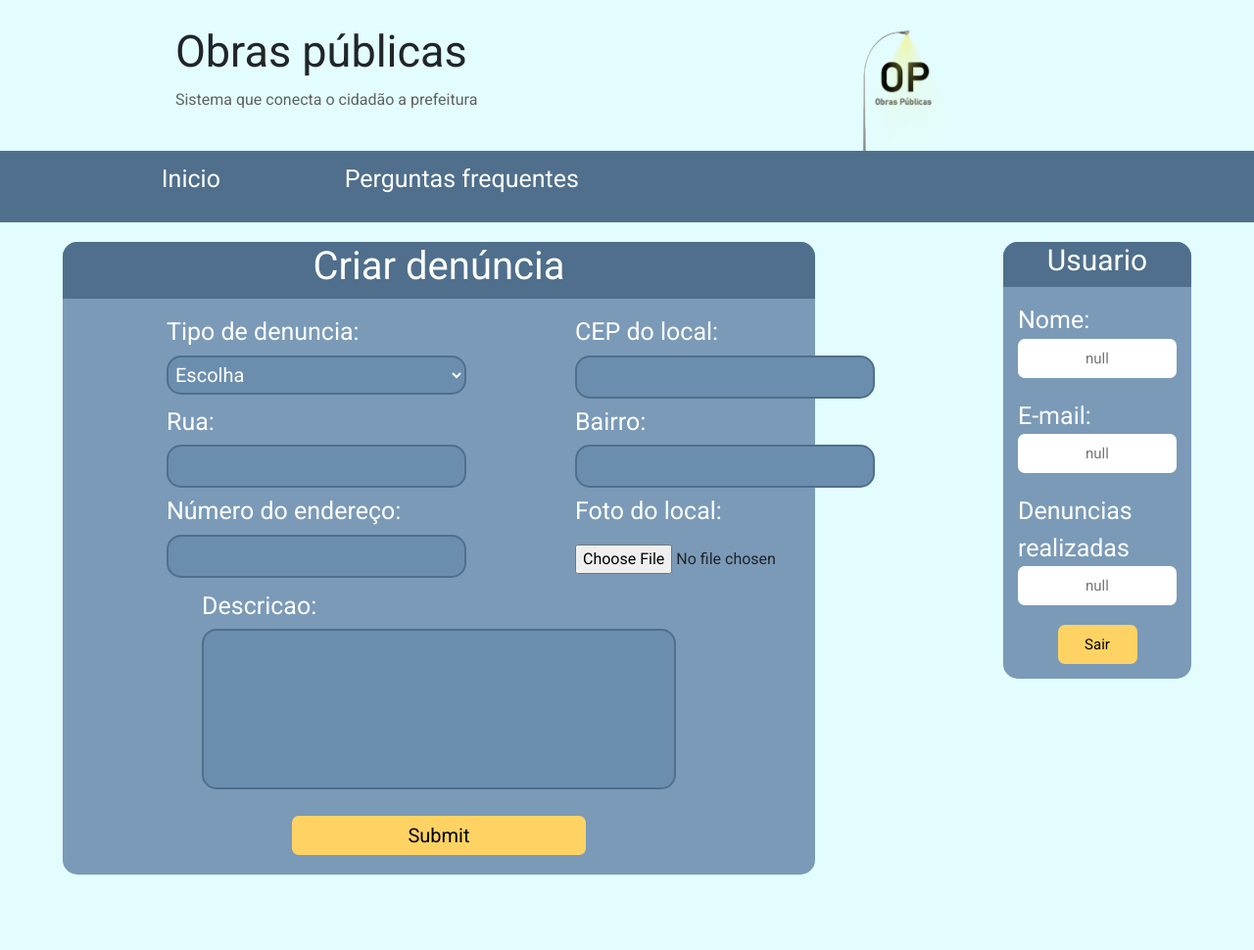
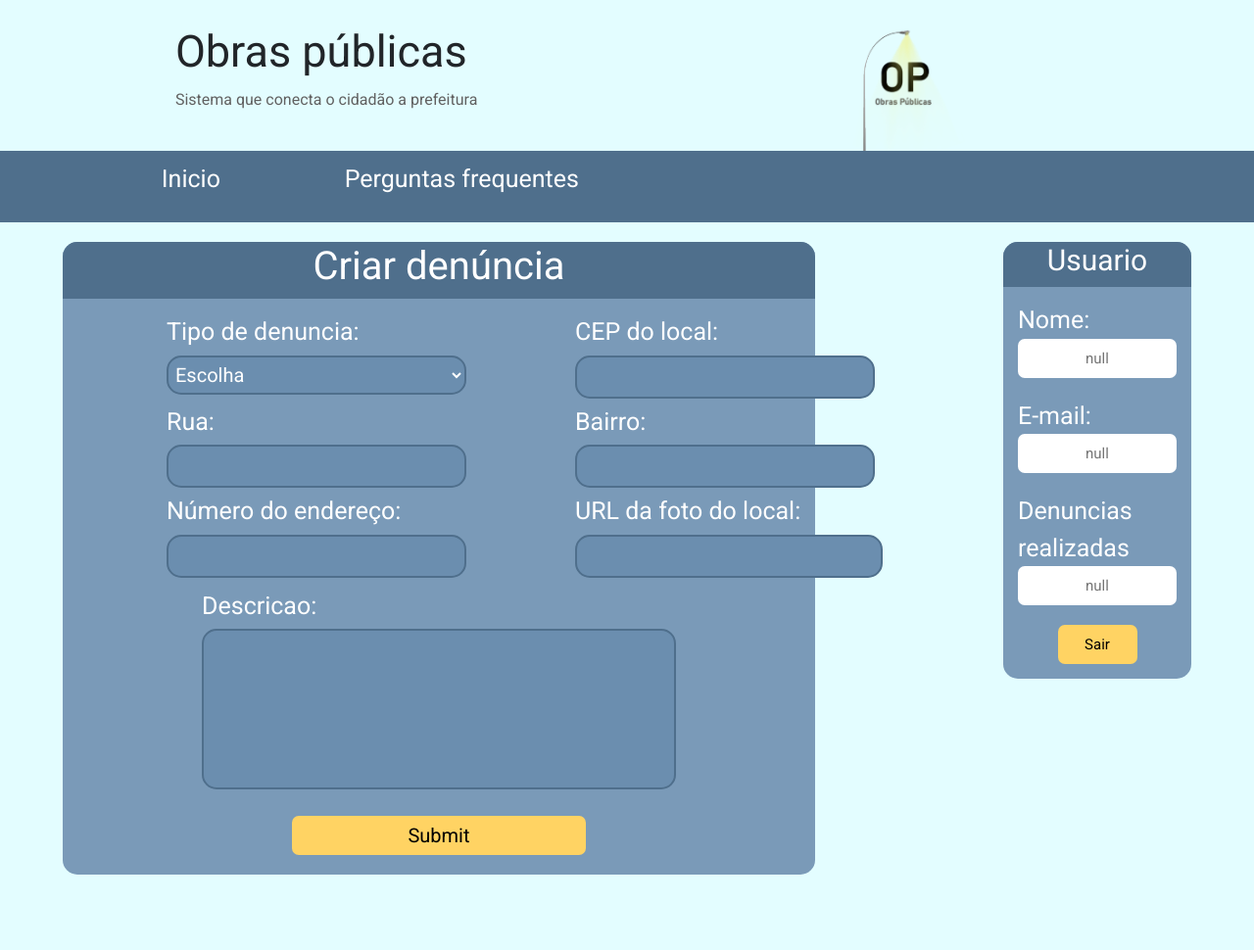
Before and after one commit to Rogerio-N/rogerio-n.github.io, a Jekyll site: the page create-complaint.html, which Jekyll copies as it is, in a window 1280 px wide. Shown: the whole page at 98% size. Built offline with Jekyll 4.4.1, drawn with Linux system fonts in a browser that asks for light colours.

Commit message:
[FIX] Changed create-complaint logic and foto

```diff
--- a/CSS/create-complaint.css
+++ b/CSS/create-complaint.css
@@ -142,10 +142,6 @@ input::-webkit-inner-spin-button {
 
 #Complaint-foto{
     width: 314px;
-}
-
-#Complaint-foto .Complaint-label{
-    margin-bottom: 15px;
 }
 
 #Foto{
--- a/JS/create-complaint.js
+++ b/JS/create-complaint.js
@@ -1,7 +1,7 @@
 function post(url,data){
     let request = new XMLHttpRequest();
     request.open("POST",url,true);
-    request.setRequestHeader("Content-type", "application/json");
+    request.setRequestHeader("Content-type", "application/json","mime-type", "multipart/form-data");
     request.send(JSON.stringify(data));
     return request.responseText;
 }
@@ -48,6 +48,7 @@ function createComplaint(){
     endDate.setMonth(endMonth);
     let protocol = year + month + day + "." + code;
 
+    let imageUrl = document.getElementById("image-send").value;
     let currentUser = parseInt(sessionStorage.getItem("Id"));
 
     const data = {
@@ -60,7 +61,8 @@ function createComplaint(){
         "dataEnvio": sendDate,
         "dataFim": endDate,
         "cep":cep,
-        "user": currentUser
+        "user": currentUser,
+        "imageUrl":imageUrl
     }
 
     if(cep == " " || street == " " || neighborhood == " " || adressNumber == " " || description == " " || !haveComplaint){
@@ -68,9 +70,6 @@ function createComplaint(){
     }else{
         canCreate =true;
     }
-
-    //TODO add image
-
     if(canCreate){
         alert("Anote seu numero de protocolo : "+ protocol)
         post(url,data);
--- a/create-complaint.html
+++ b/create-complaint.html
@@ -126,8 +126,8 @@
                                 <input type="number" class="input-bar" id="input-number-adress" required>
                             </div>
                             <div id="Complaint-foto">
-                                <p class="Complaint-label">Foto do local:</p>
-                                <input id="image-send" type="file" id="Foto" accept="image/*" required>
+                                <p class="Complaint-label">URL da foto do local:</p>
+                                <input id="image-send" type="text" class="input-bar">
                             </div>
 
                         </div>
```
